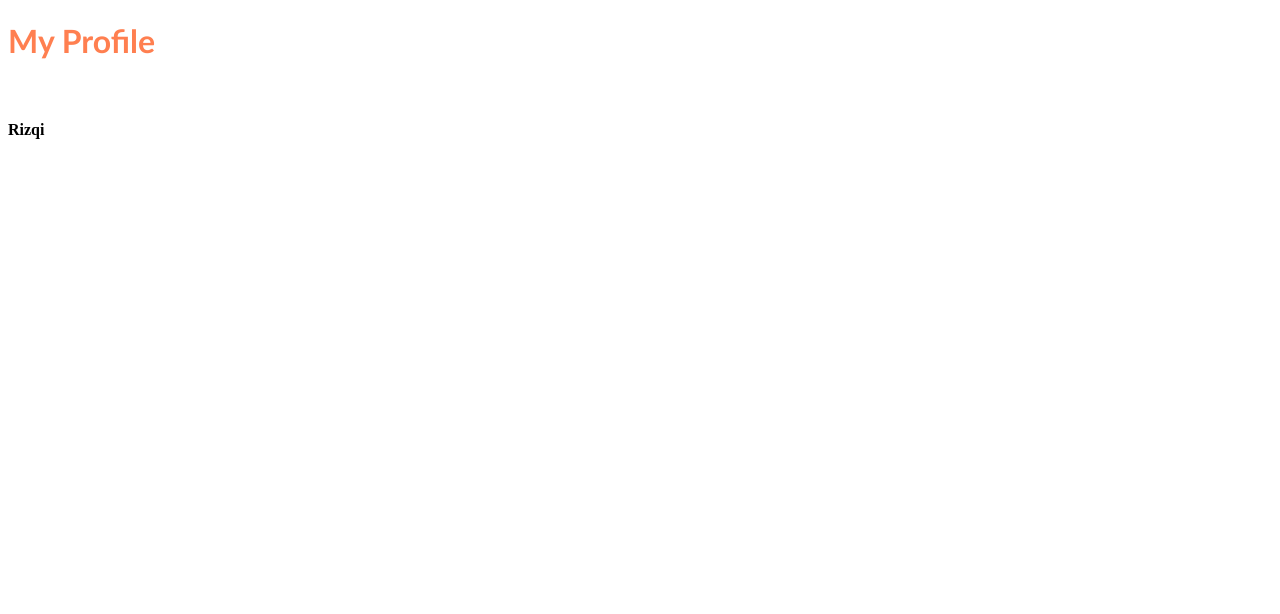
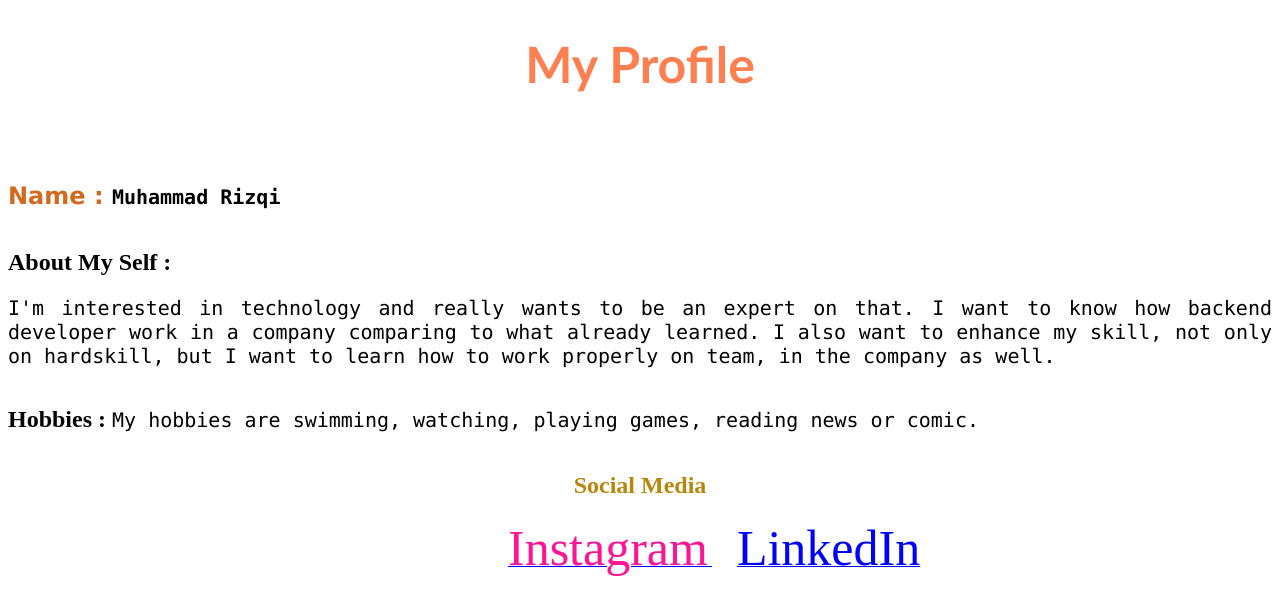
Before and after one commit to zettacamp-Muhammad-Rizqi/rizqi_zettacamp_catfish, a plain HTML site: page index.html in a window 1280 px wide. Drawn offline with Linux system fonts and the light colour scheme.

Commit message:
First Task HTML Day 1

```diff
--- a/index.html
+++ b/index.html
@@ -7,8 +7,32 @@
     <title>Profile</title>
 </head>
 <body>
-    <h1 style="color: coral; font-family: 'Trebuchet MS'; right: 10;">My Profile</h1>
+    <h1 style="color: coral; font-family: 'Trebuchet MS'; font-size: 50px; text-align: center;">
+        My Profile
+    </h1>
     <br>
-    <h4 style="left: auto;">Rizqi</h4>
+    <h2 style="font-family: Verdana;"><span style="color: chocolate;">Name           : </span>
+        <p style="display: inline-block; font-size: 20px; font-family: 'Consolas';">Muhammad Rizqi</p>
+    </h2>
+    <h2>About My Self  :
+        <p style="font-size: 20px; font-family: 'Consolas'; font-weight: 100; text-align: justify;">
+            I'm interested in technology and really wants to be an expert on that. I want to know how backend developer work in a company comparing to what already learned.
+            I also want to enhance my skill, not only on hardskill, but I want to learn how to work properly on team, in the company as well.
+        </p>
+    </h2>
+    <h2 style="font-family: 'Lucida';">Hobbies  : <p style="display: inline-block; font-size: 20px; font-family: 'Consolas'; font-weight: 100; text-align: justify;">
+        My hobbies are swimming, watching, playing games, reading news or comic.
+        </p>
+    </h2>
+    <h2 style="text-align: center; color: darkgoldenrod;">
+        Social Media
+    </h2>
+    <a href="https://www.instagram.com/muhammad_rizqi0153/?hl=id">
+        <span style="margin-left: 500px; font-size: 50px; color: deeppink;">Instagram</span>
+    </a>
+    <a href="https://www.linkedin.com/in/muhammad-r-15750a104/">
+        <span style="font-size: 50px; color: blue; margin-left: 25px;">LinkedIn</span>
+    </a>
+
 </body>
 </html>
```
